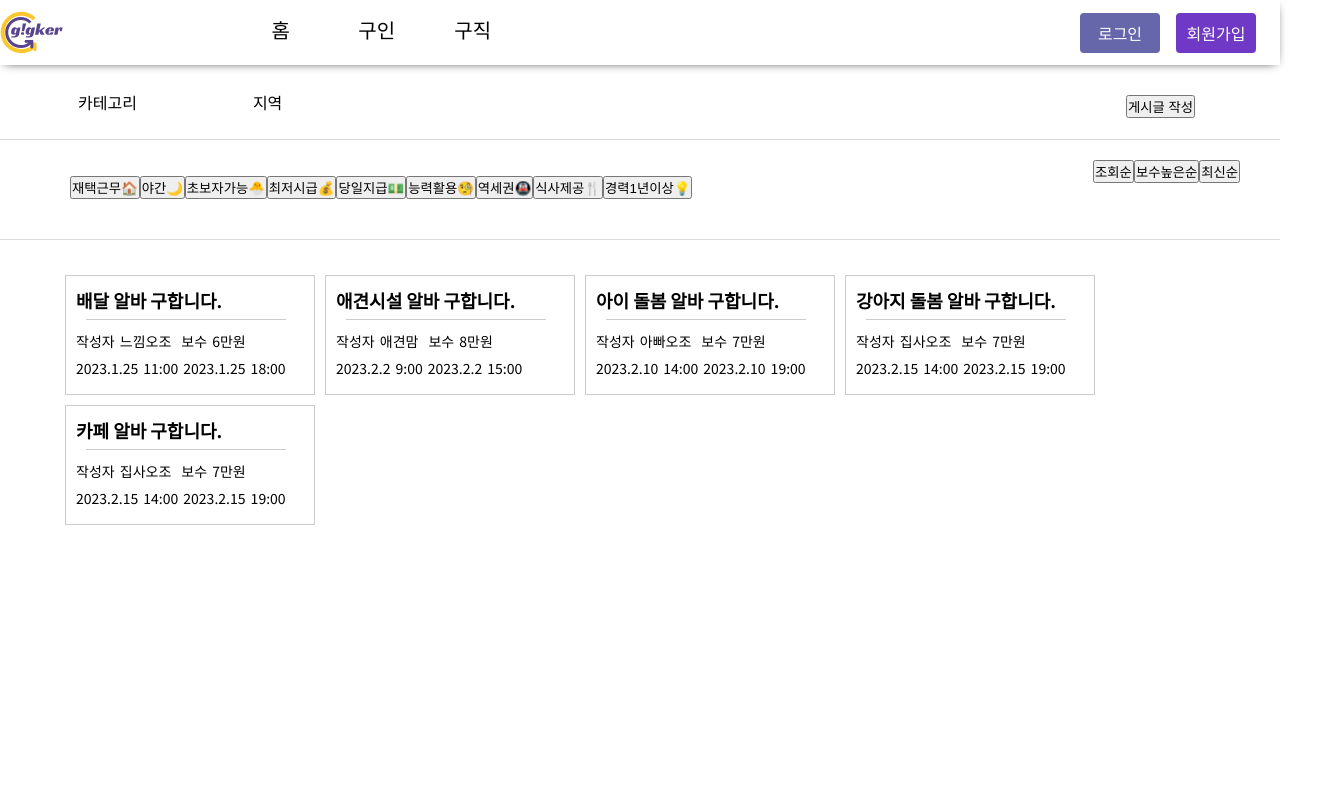
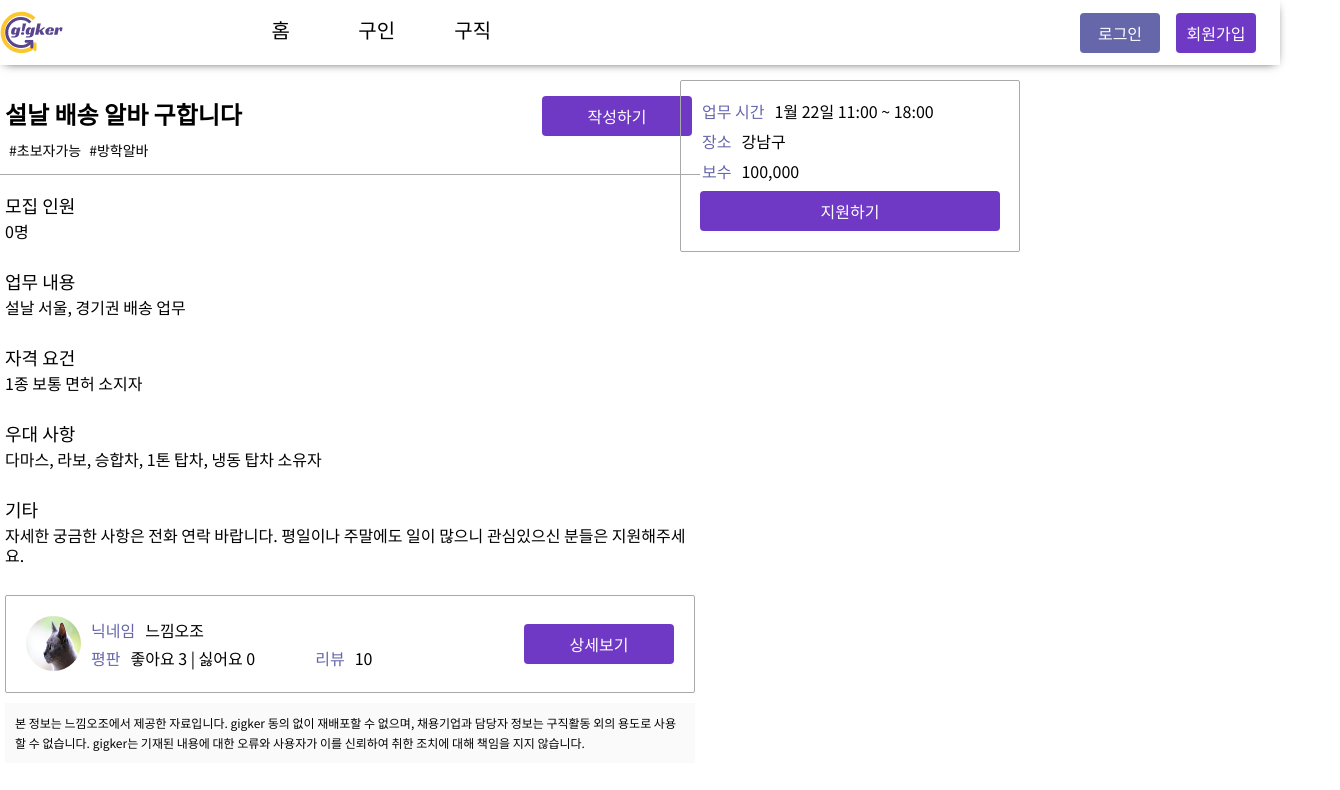
Before and after one commit to codestates-seb/seb41_main_005, a React (Create React App) app in the folder client/: page /edithire in a window 1280 px wide. Shown: the top 790 px of the page, 1340 px wide, since content can reach past the window. Built offline with nearby package versions, Linux system fonts and the light colour scheme.

Commit message:
feat: HireDetail 컴포넌트 레이아웃 구현 완료

```diff
--- a/client/custom.d.ts
+++ b/client/custom.d.ts
@@ -6,3 +6,5 @@ declare module "*.svg" {
   export default src;
 }
 profile;
+
+declare module "*.jpg";
--- a/client/src/App.tsx
+++ b/client/src/App.tsx
@@ -12,8 +12,8 @@ function App() {
     <ThemeProvider theme={theme}>
       <GlobalStyle />
       <Navigation />
-      <Hire />
-      {/* <HireDetail /> */}
+      {/* <Hire /> */}
+      <HireDetail />
     </ThemeProvider>
   );
   // axios({
--- /dev/null
+++ b/client/src/components/hiredetail/CalloutBox.tsx
@@ -0,0 +1,54 @@
+import Button from "../../components/Buttons";
+import styled from "styled-components";
+
+const Container = styled.aside`
+  width: 340px;
+  font-size: 16px;
+  border: 1px solid #a9a9a9;
+  border-radius: 2px;
+  padding: 10px 0px 20px 11px;
+  div {
+    margin: 10px;
+    span {
+      padding-right: 10px;
+    }
+    .title {
+      color: #6667ab;
+    }
+  }
+`;
+
+export default function CalloutBox({
+  data,
+  isDisable,
+  handlebutton,
+}: {
+  data: any;
+  isDisable: any;
+  handlebutton: any;
+}) {
+  return (
+    <Container>
+      <div>
+        <span className="title">업무 시간</span>
+        <span>{data.worktime}</span>
+      </div>
+      <div>
+        <span className="title">장소</span>
+        <span>{data.location}</span>
+      </div>
+      <div>
+        <span className="title">보수</span>
+        <span>{data.price}</span>
+      </div>
+      <Button
+        color={"#6F38C5"}
+        width={"300px"}
+        disabled={!isDisable}
+        onClick={() => handlebutton()}
+      >
+        지원하기
+      </Button>
+    </Container>
+  );
+}
--- /dev/null
+++ b/client/src/components/hiredetail/UserInfo.tsx
@@ -0,0 +1,63 @@
+import Button from "../../components/Buttons";
+import cat from "../../assets/cat.jpg";
+import styled from "styled-components";
+
+const Container = styled.div`
+  align-items: center;
+  justify-content: space-between;
+  display: flex;
+  flex-direction: row;
+  margin: 10px 5px 10px 5px;
+  padding: 20px;
+  border: 1px solid #a9a9a9;
+  border-radius: 2px;
+  .profile {
+    display: flex;
+    flex-direction: row;
+  }
+  img {
+    width: 55px;
+    height: 55px;
+    border-radius: 50px;
+  }
+  .block {
+    display: block;
+    margin-left: 10px;
+    line-height: 28px;
+    .reputation {
+      margin-right: 60px;
+    }
+  }
+  .title {
+    color: #6667ab;
+    padding-right: 10px;
+  }
+  Button {
+    margin-right: 0px;
+  }
+`;
+
+export default function UserInfo({ data }: { data: any }) {
+  return (
+    <Container>
+      <div className="profile">
+        <img src={cat} alt="" />
+        <div className="block">
+          <div>
+            <span className="title">닉네임</span>
+            <span>{data.nickname}</span>
+          </div>
+          <div>
+            <span className="title">평판</span>
+            <span className="reputation">{data.status}</span>
+            <span className="title">리뷰</span>
+            <span>{data.review_count}</span>
+          </div>
+        </div>
+      </div>
+      <Button color={"#6F38C5"} width={"150px"}>
+        상세보기
+      </Button>
+    </Container>
+  );
+}
--- /dev/null
+++ b/client/src/components/hiredetail/Warning.tsx
@@ -0,0 +1,21 @@
+import styled from "styled-components";
+
+const Container = styled.div`
+  margin: 5px;
+  padding: 10px;
+  font-size: 12px;
+  background-color: #fafafa;
+`;
+
+export default function Warning({ nickname }: { nickname: string }) {
+  return (
+    <Container>
+      <p>
+        {`본 정보는 ${nickname}에서 제공한 자료입니다. gigker 동의 없이 재배포할 수 없으며,
+        채용기업과 담당자 정보는 구직활동 외의 용도로 사용할 수 없습니다.
+        gigker는 기재된 내용에 대한 오류와 사용자가 이를 신뢰하여 취한 조치에
+        대해 책임을 지지 않습니다.`}
+      </p>
+    </Container>
+  );
+}
--- a/client/src/pages/HireDetail.tsx
+++ b/client/src/pages/HireDetail.tsx
@@ -1,33 +1,37 @@
+import { useState } from "react";
 import styled from "styled-components";
+import Button from "../components/Buttons";
+import CalloutBox from "../components/hiredetail/CalloutBox";
+import UserInfo from "../components/hiredetail/UserInfo";
+import Warning from "../components/hiredetail/Warning";
 
 const Container = styled.div`
-  box-sizing: border-box;
   display: block;
   max-width: 1060px;
   .wrapper {
+    margin-top: 80px;
+    line-height: 20px;
     position: relative;
     .left {
       vertical-align: top;
       width: 700px;
       .header {
-        line-height: 20px;
         border-bottom: 1px solid #a9a9a9;
+        padding: 0px 0px 0px 5px;
         .title {
           display: flex;
           text-align: left;
           justify-content: space-between;
           font-size: 24px;
           font-weight: bold;
-        }
-        button {
-          cursor: pointer;
-          text-decoration: none;
-          position: relative;
+          p {
+            padding-top: 8px;
+          }
         }
         .tags {
           display: flex;
-          margin-top: 20px
           font-size: 14px;
+          margin: 0px 0px 10px;
           ul {
             flex-direction: row;
           }
@@ -39,36 +43,60 @@ const Container = styled.div`
         }
       }
       .description {
+        div {
+          margin: 20px 5px 30px 5px;
+        }
         span {
           font-size: 18px;
           font-weight: medium;
         }
         p {
           font-size: 16px;
+          margin-top: 5px;
         }
-      }
-      .profile {
-        border: 1px solid #a9a9a9;
-        border-radius: 2px;
-      }
-      .warning{
-        font-size: 12px;
       }
     }
     .right {
       position: fixed;
-      right: 314px;
-      top: 70px;
-      width: 340px;
-      font-size: 16px;
-      line-height: 20px;
-      border: 1px solid #a9a9a9;
-      border-radius: 2px;
+      right: 260px;
+      top: 80px;
     }
   }
 `;
 
 function HireDetail() {
+  const data = {
+    nickname: "느낌오조",
+    worktime: ["1월 22일 11:00 ~ 18:00"],
+    location: "강남구",
+    price: "100,000",
+    status: "좋아요 3 | 싫어요 0",
+    review_count: 10,
+    title: "설날 배송 알바 구합니다",
+    tags: ["#초보자가능", "#방학알바"],
+    recruiting_count: 0,
+    work_content: "설날 서울, 경기권 배송 업무",
+    qualification: "1종 보통 면허 소지자",
+    preference: "다마스, 라보, 승합차, 1톤 탑차, 냉동 탑차 소유자",
+    other:
+      "자세한 궁금한 사항은 전화 연락 바랍니다. 평일이나 주말에도 일이 많으니 관심있으신 분들은 지원해주세요.",
+  };
+  const nickname = data.nickname;
+
+  const [isLogin, setIsLogin] = useState(false);
+  const [isDisable, setIsDisable] = useState(true);
+
+  const HandleEditButton = () => {
+    isLogin
+      ? console.log("edit page로 이동") //useNavigate
+      : console.log("login 필수");
+  };
+
+  const HandleApplyButton = () => {
+    isDisable ? console.log("disabled") : console.log("clicked");
+    setIsDisable(!isDisable);
+  };
+
   return (
     <Container>
       hire detail page
@@ -76,62 +104,55 @@ function HireDetail() {
         <div className="left">
           <section className="header">
             <div className="title">
-              <p>설날 배송 알바 구합니다</p>
-              <button>작성하기</button>
+              <p>{data.title}</p>
+              <Button
+                color={"#6F38C5"}
+                width={"150px"}
+                onClick={HandleEditButton}
+              >
+                작성하기
+              </Button>
             </div>
             <div className="tags">
               <ul>
-                <li>tag</li>
-                <li>tag</li>
-                <li>tag</li>
+                {data.tags
+                  ? data.tags.map((tag, idx) => <li key={idx}>{tag}</li>)
+                  : (data.tags = [])}
               </ul>
             </div>
           </section>
           <section className="description">
             <div>
               <span>모집 인원</span>
-              <p>0명</p>
-            </div>
-            <span>업무 내용</span>
-            <p>설날 서울, 경기권 배송 업무</p>
-            <span>자격 요건</span>
-            <p>1종 보통 면허 소지자</p>
-            <span>우대 사항</span>
-            <p>다마스, 라보, 승합차, 1톤 탑차, 냉동 탑차 소유자</p>
-            <span>기타</span>
-            <p>
-              자세한 궁금한 사항은 전화 연락 바랍니다. 평일이나 주말에도 일이
-              많으니 관심있으신 분들은 지원해주세요.
-            </p>
-          </section>
-          <section className="profile">
-            <img alt="">img</img>
-            <span>작성자</span>
-            <button>상세보기</button>
-          </section>
-          <section className="warning">warning</section>
-        </div>
-        <aside className="right">
-          <div>
-            <div>
-              <span>날짜</span>
-              <span>1월 20일</span>
+              <p>{data.recruiting_count}명</p>
             </div>
             <div>
-              <span>시간</span>
-              <span>11:00 ~ 18:00</span>
+              <span>업무 내용</span>
+              <p>{data.work_content}</p>
             </div>
             <div>
-              <span>장소</span>
-              <span>강남구</span>
+              <span>자격 요건</span>
+              <p>{data.qualification}</p>
             </div>
             <div>
-              <span>보수</span>
-              <span>100,000원</span>
+              <span>우대 사항</span>
+              <p>{data.preference}</p>
             </div>
-            <button>지원하기</button>
-          </div>
-        </aside>
+            <div>
+              <span>기타</span>
+              <p>{data.other}</p>
+            </div>
+          </section>
+          <UserInfo data={data} />
+          <Warning nickname={nickname} />
+        </div>
+        <div className="right">
+          <CalloutBox
+            data={data}
+            isDisable={isDisable}
+            handlebutton={HandleApplyButton}
+          />
+        </div>
       </div>
     </Container>
   );
```
Also changed, not shown: client/tsconfig.json (+8 -8 lines), client/.eslintrc.json, client/src/assets/cat.jpg (added).
